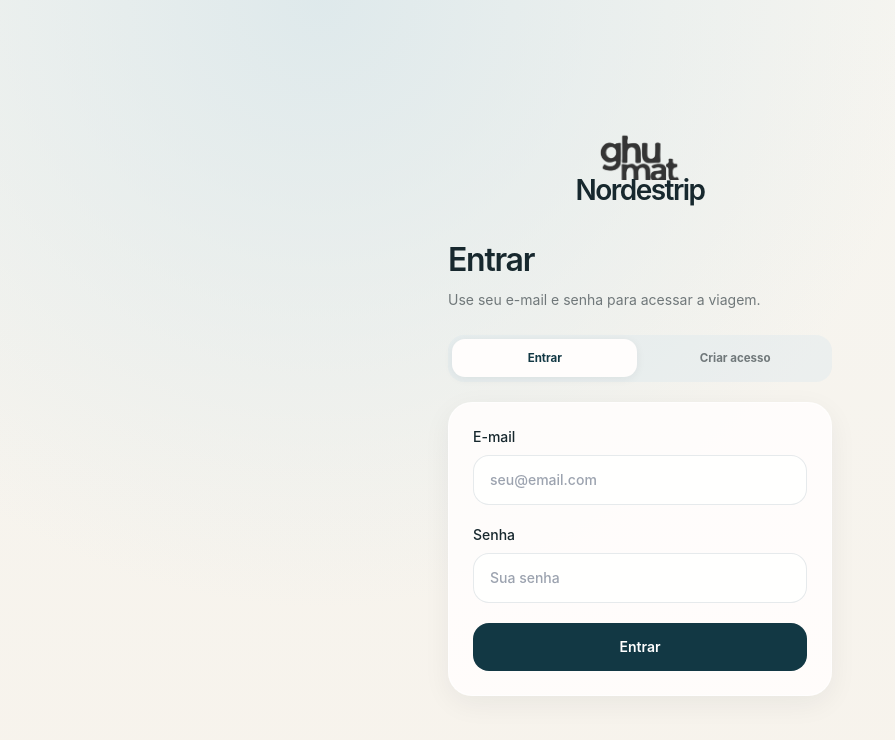
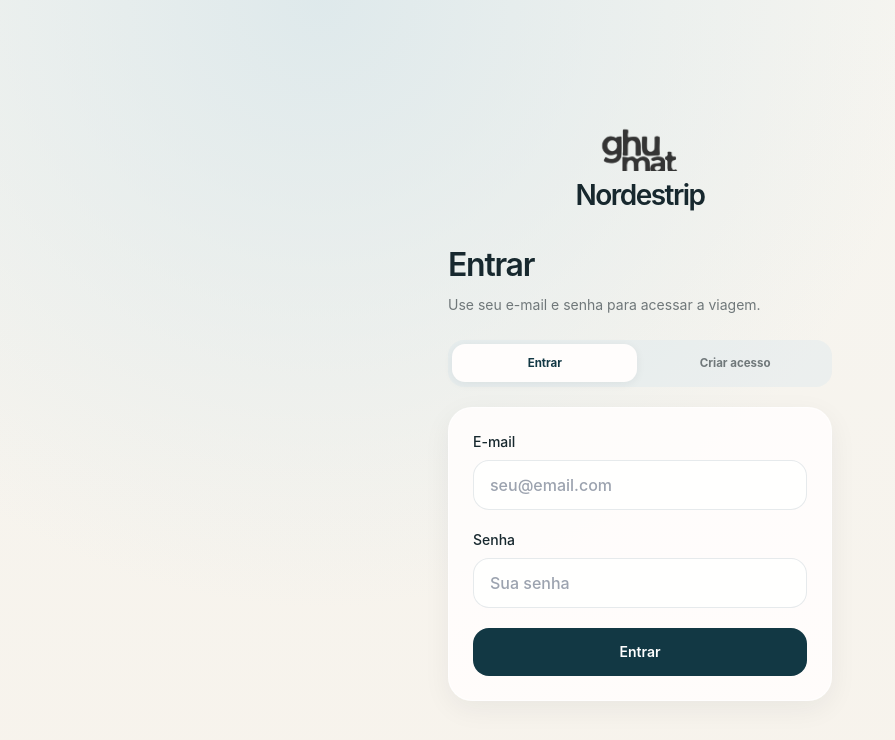
Before and after one commit to mateuscrlopes/nordestrip, a Next.js app: page /login in a window 1280 px wide. Shown: the top 740 px of the page, without its empty margins (0-895 px from the left). Built offline with nearby package versions, Linux system fonts and the light colour scheme.

Commit message:
fix(ios): prevent login auto zoom

```diff
--- a/src/app/login/page.tsx
+++ b/src/app/login/page.tsx
@@ -81,21 +81,23 @@
     setNotice("");
   }
 
+  const inputClassName = "mt-2 w-full rounded-2xl border border-petrol/10 bg-white/80 px-4 py-3.5 text-[16px] outline-none transition focus:border-petrol/50 focus:ring-4 focus:ring-pale-blue/45";
+
   return (
     <main className="login-shell grid min-h-screen place-items-center px-5 py-10 sm:py-12">
       <section className="w-full max-w-sm">
-        <div className="mb-9 flex flex-col items-center text-center">
-          <div className="grid h-[76px] w-[108px] place-items-center overflow-hidden">
+        <div className="mb-9 flex flex-col items-center gap-2.5 text-center">
+          <div className="grid h-[72px] w-[104px] place-items-center overflow-hidden">
             <Image
               src="/ghumat-mark.png"
               alt=""
-              width={108}
-              height={76}
+              width={104}
+              height={72}
               priority
               className="h-full w-full object-contain"
             />
           </div>
-          <span className="-mt-1 text-[1.75rem] font-semibold leading-none tracking-[-.055em] text-ink">
+          <span className="text-[1.75rem] font-semibold leading-none tracking-[-.055em] text-ink">
             Nordestrip
           </span>
         </div>
@@ -139,7 +141,7 @@
                 required
                 autoComplete="name"
                 placeholder="Como quer aparecer na viagem"
-                className="mt-2 w-full rounded-2xl border border-petrol/10 bg-white/80 px-4 py-3.5 outline-none transition focus:border-petrol/50 focus:ring-4 focus:ring-pale-blue/45"
+                className={inputClassName}
               />
             </label>
           )}
@@ -152,7 +154,7 @@
               required
               autoComplete="email"
               placeholder="seu@email.com"
-              className="mt-2 w-full rounded-2xl border border-petrol/10 bg-white/80 px-4 py-3.5 outline-none transition focus:border-petrol/50 focus:ring-4 focus:ring-pale-blue/45"
+              className={inputClassName}
             />
           </label>
 
@@ -165,7 +167,7 @@
               minLength={8}
               autoComplete={mode === "login" ? "current-password" : "new-password"}
               placeholder={mode === "login" ? "Sua senha" : "No mínimo 8 caracteres"}
-              className="mt-2 w-full rounded-2xl border border-petrol/10 bg-white/80 px-4 py-3.5 outline-none transition focus:border-petrol/50 focus:ring-4 focus:ring-pale-blue/45"
+              className={inputClassName}
             />
           </label>
 
```
